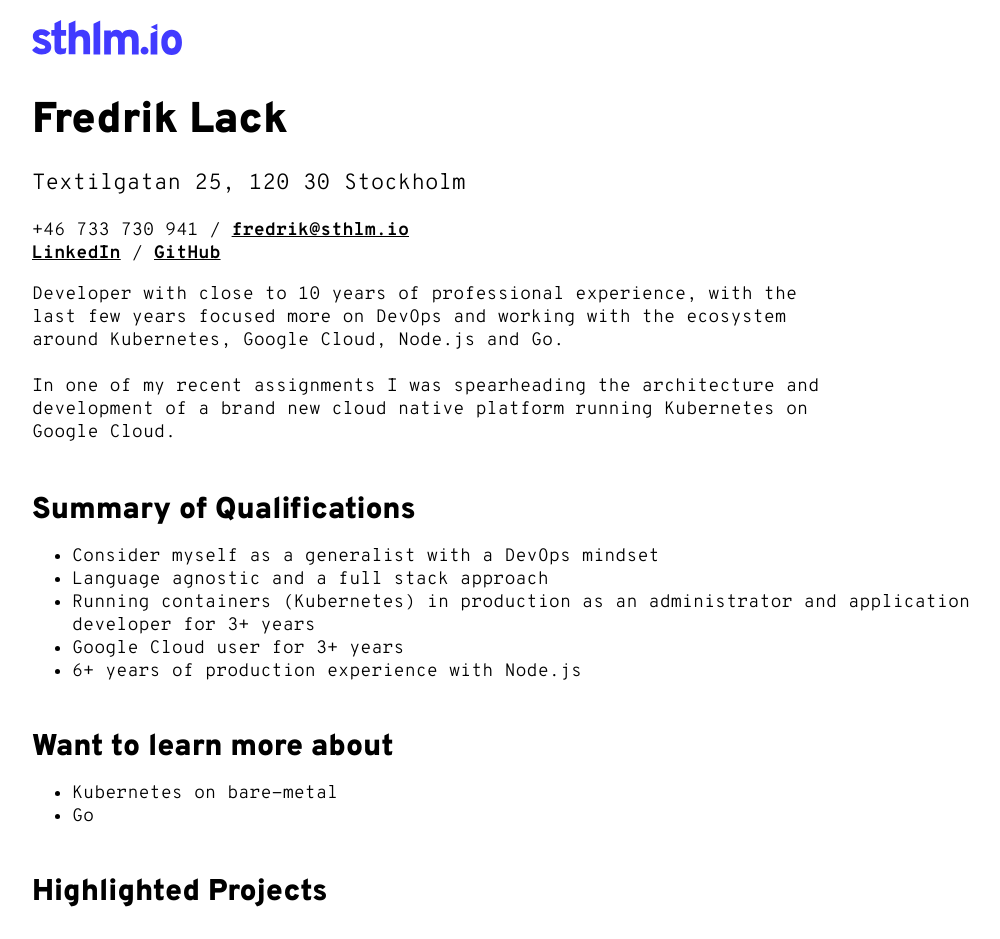
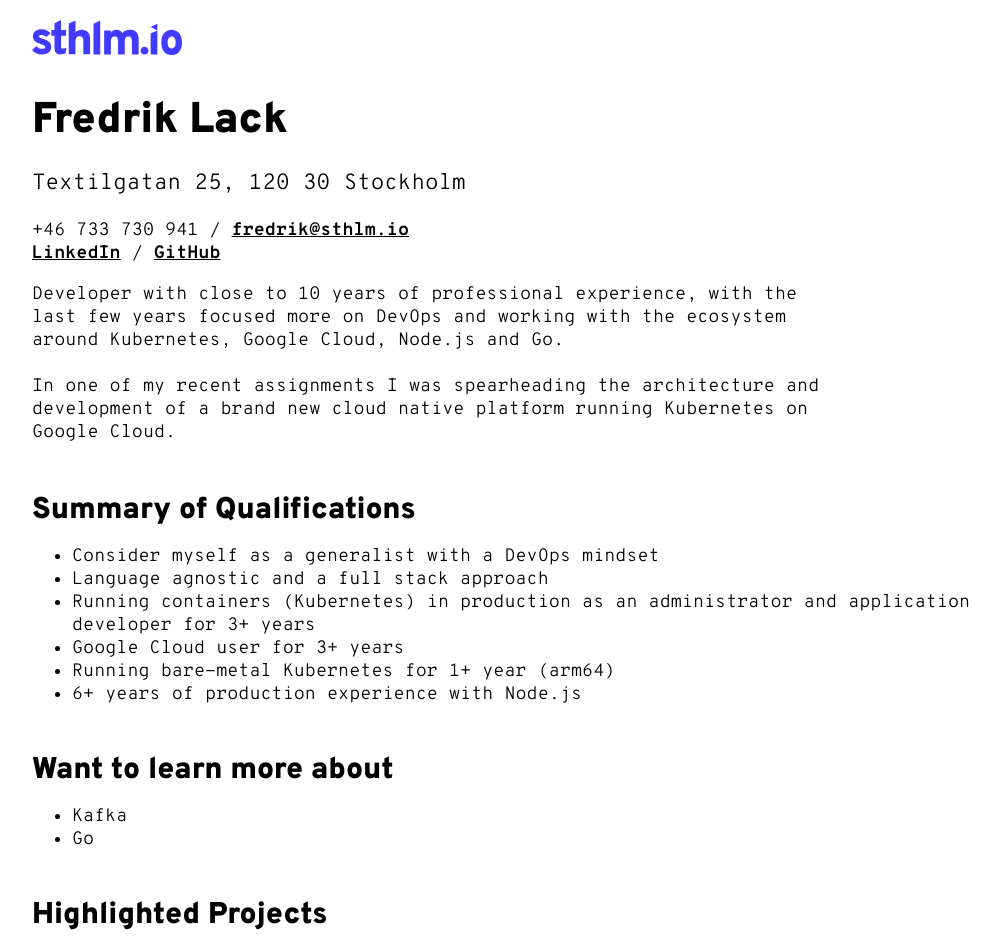
Before and after one commit to sthlmio/web, a Next.js app: page /fredrik-lack in a window 1280 px wide. Shown: the top 939 px of the page, without its empty margins (96-1096 px from the left). Built offline with nearby package versions, Linux system fonts and the light colour scheme.

Commit message:
Updating profile

```diff
--- a/pages/fredrik-lack.js
+++ b/pages/fredrik-lack.js
@@ -50,12 +50,13 @@ export default function FredrikLack() {
             <li>Language agnostic and a full stack approach</li>
             <li>Running containers (Kubernetes) in production as an administrator and application developer for 3+ years</li>
             <li>Google Cloud user for 3+ years</li>
+            <li>Running bare-metal Kubernetes for 1+ year (arm64)</li>
             <li>6+ years of production experience with Node.js</li>
           </ul>
 
           <h3>Want to learn more about</h3>
           <ul>
-            <li>Kubernetes on bare-metal</li>
+            <li>Kafka</li>
             <li>Go</li>
           </ul>
 
```
